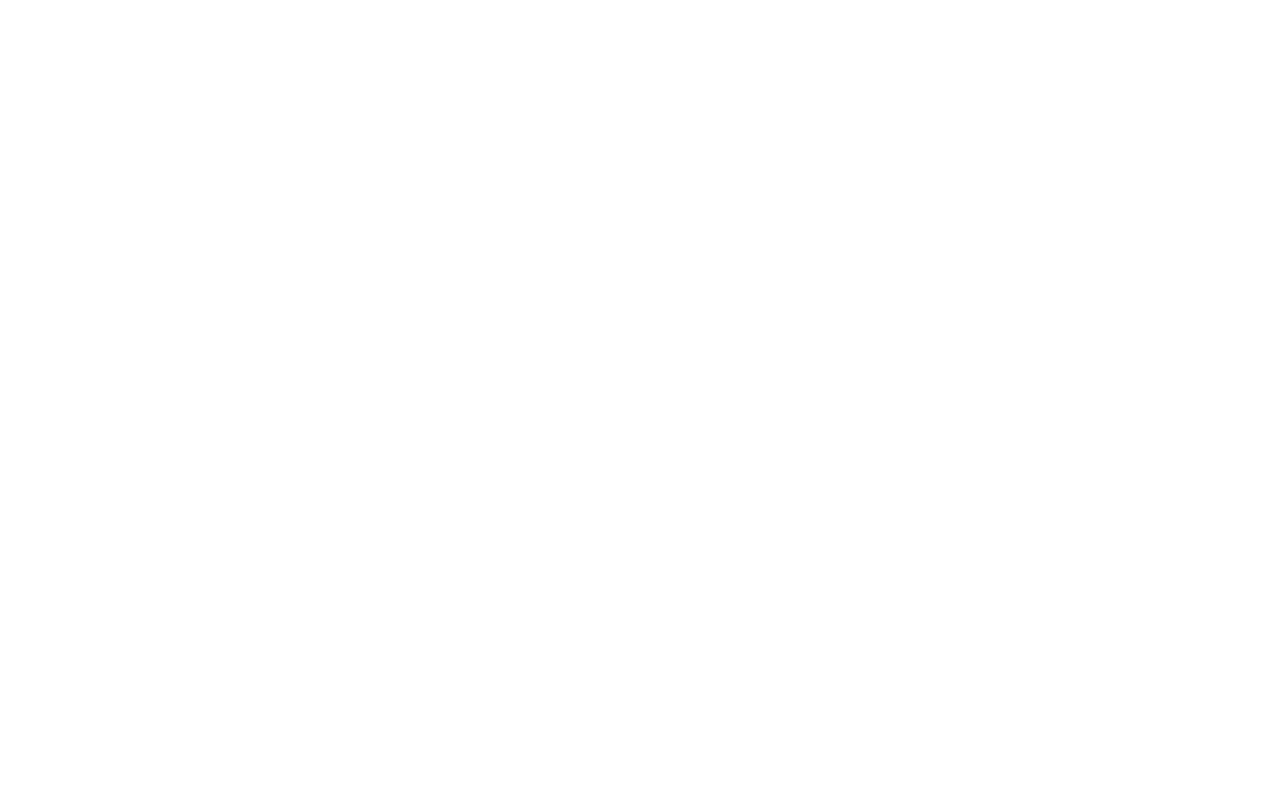
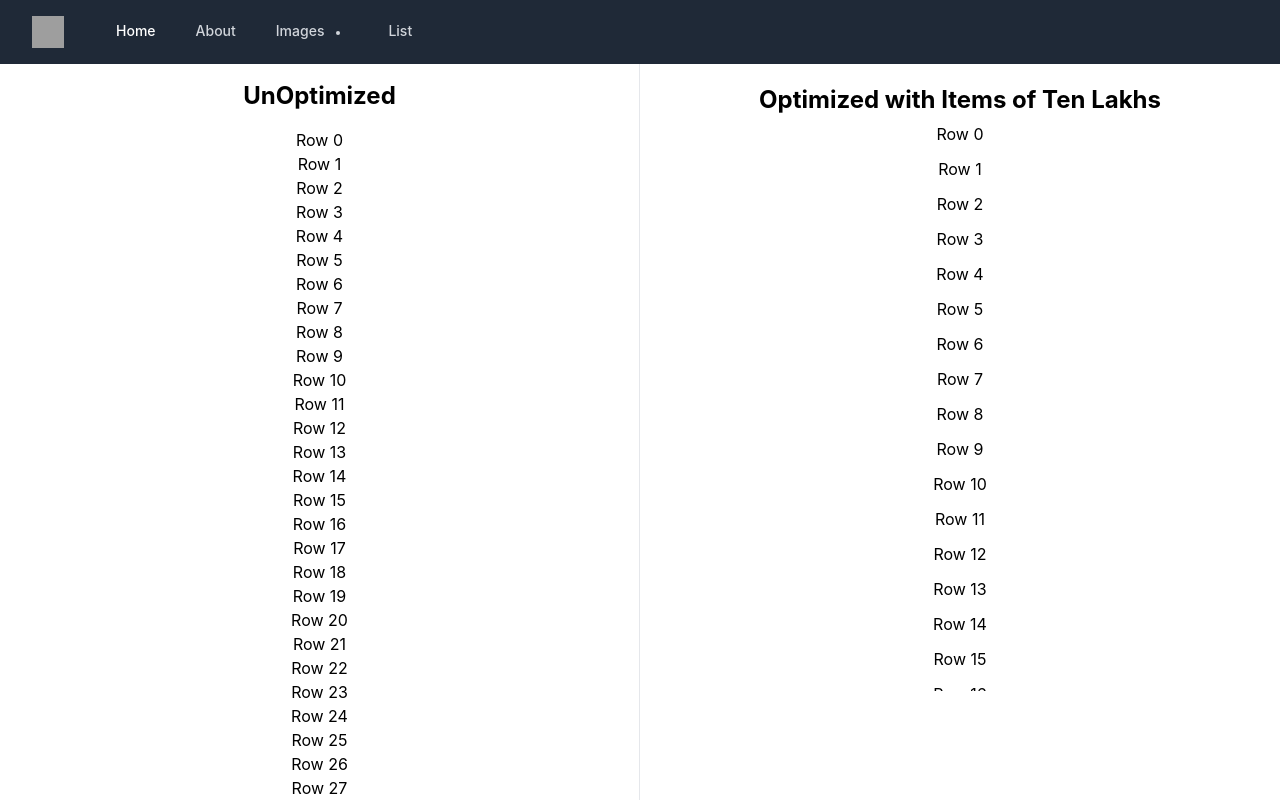
Before and after one commit to Chohankoti/Optimize, a React (Create React App) app: page /list in a window 1280 px wide. Before the commit this address had no page. Shown: the top 800 px of the page. Built offline with nearby package versions, Linux system fonts and the light colour scheme; grey boxes are pictures that could not be loaded.

Commit message:
Virtual Windowing is done just Image is left

```diff
--- a/package.json
+++ b/package.json
@@ -14,6 +14,7 @@
     "react-loading": "^2.0.3",
     "react-router-dom": "^6.22.3",
     "react-scripts": "5.0.1",
+    "react-window": "^1.8.10",
     "tailwindcss": "^3.4.1",
     "web-vitals": "^2.1.4"
   },
--- a/src/App.js
+++ b/src/App.js
@@ -1,13 +1,18 @@
 import React, { lazy} from 'react';
 import { BrowserRouter, Routes, Route } from 'react-router-dom';
 import NavBar from './Components/NavBar';
-// import Home from './Components/Pages/Home';
-// import About from './Components/Pages/About';
-// import Images from './Components/Pages/Images';
+import Home from './Components/Pages/Home';
+import About from './Components/Pages/About';
+import OptimizedImage from './Components/Pages/OptimizedImage';
+import UnOptimizedImage from './Components/Pages/UnOptimizedImage';
+import ListItems from './Components/Pages/ListItems';
 
-const Home = lazy(() => wait(1000).then(()=> import('./Components/Pages/Home')) )
-const About = lazy(() => wait(1000).then(()=> import('./Components/Pages/About')))
-const Images = lazy(() => wait(1000).then(()=>  import('./Components/Pages/Images')))
+// const Home = lazy(() => wait(1000).then(()=> import('./Components/Pages/Home')) )
+// const About = lazy(() => wait(1000).then(()=> import('./Components/Pages/About')))
+// OptimizedImage = lazy(() => wait(1000).then(()=> import('./Components/Pages/OptimizedImage')))
+// UnOptimizedImage = lazy(() => wait(1000).then(()=> import('./Components/Pages/UnOptimizedImage')))
+// const Images = lazy(() => wait(1000).then(()=>  import('./Components/Pages/Images')))
+// const ListItems = lazy(() => wait(1000).then(()=>  import('./Components/Pages/ListItems')))
 
 export default function App() {
   return (
@@ -16,7 +21,9 @@
           <Route path="/" element={<NavBar/>}>
             <Route path="/" element={<Home/>} />
             <Route path="/about" element={<About/>} />
-            <Route path="/images" element={<Images/>} />
+            <Route path="/optimizedimages" element={<OptimizedImage/>} />
+            <Route path="/unoptimizedimages" element={<UnOptimizedImage/>} />
+            <Route path="/list" element={<ListItems/>} />
           </Route>
         </Routes>
     </BrowserRouter>
--- a/src/Components/NavBar.jsx
+++ b/src/Components/NavBar.jsx
@@ -33,12 +33,70 @@
                   >
                     About
                   </Link>
-
+                  <div className="relative">
+                    <button
+                      onClick={() => setIsOpen(!isOpen)}
+                      className="text-gray-300 hover:bg-gray-700 hover:text-white px-3 py-2 rounded-md text-sm font-medium focus:outline-none"
+                    >
+                      Images
+                      <svg
+                        className="h-5 w-5 inline-block ml-1"
+                        xmlns="http://www.w3.org/2000/svg"
+                        viewBox="0 0 20 20"
+                        fill="currentColor"
+                      >
+                        <path
+                          fillRule="evenodd"
+                          d="M10 12a2 2 0 100-4 2 2 0 000 4z"
+                          clipRule="evenodd"
+                        />
+                        <path
+                          fillRule="evenodd"
+                          d="M10 2a8 8 0 100 16 8 8 0 000-16zM2 10a8 8 0 1116 0 8 8 0 01-16 0z"
+                          clipRule="evenodd"
+                        />
+                      </svg>
+                    </button>
+                    <Transition
+                      show={isOpen}
+                      enter="transition ease-out duration-100 transform"
+                      enterFrom="opacity-0 scale-95"
+                      enterTo="opacity-100 scale-100"
+                      leave="transition ease-in duration-75 transform"
+                      leaveFrom="opacity-100 scale-100"
+                      leaveTo="opacity-0 scale-95"
+                    >
+                      {(ref) => (
+                        <div ref={ref} className="absolute z-10 mt-2 w-56 origin-top-right bg-white rounded-md shadow-lg right-0">
+                          <div className="py-1" role="menu" aria-orientation="vertical" aria-labelledby="options-menu">
+                            <Link
+                              to="/optimizedimages"
+                              className="block px-4 py-2 text-sm text-gray-700 hover:bg-gray-100 hover:text-gray-900"
+                              role="menuitem"
+                              tabIndex="-1"
+                              onClick={() => setIsOpen(false)}
+                            >
+                              Optimized Image
+                            </Link>
+                            <Link
+                              to="/unoptimizedimages"
+                              className="block px-4 py-2 text-sm text-gray-700 hover:bg-gray-100 hover:text-gray-900"
+                              role="menuitem"
+                              tabIndex="-1"
+                              onClick={() => setIsOpen(false)}
+                            >
+                              Unoptimized Image
+                            </Link>
+                          </div>
+                        </div>
+                      )}
+                    </Transition>
+                  </div>
                   <Link
-                    to="/images"
+                    to="/list"
                     className="text-gray-300 hover:bg-gray-700 hover:text-white px-3 py-2 rounded-md text-sm font-medium"
                   >
-                    Images
+                    List
                   </Link>
 
                 </div>
@@ -117,11 +175,71 @@
                   About
                 </Link>
 
+                <div className="relative">
+                    <button
+                      onClick={() => setIsOpen(!isOpen)}
+                      className="text-gray-300 hover:bg-gray-700 hover:text-white px-3 py-2 rounded-md text-sm font-medium focus:outline-none"
+                    >
+                      Images
+                      <svg
+                        className="h-5 w-5 inline-block ml-1"
+                        xmlns="http://www.w3.org/2000/svg"
+                        viewBox="0 0 20 20"
+                        fill="currentColor"
+                      >
+                        <path
+                          fillRule="evenodd"
+                          d="M10 12a2 2 0 100-4 2 2 0 000 4z"
+                          clipRule="evenodd"
+                        />
+                        <path
+                          fillRule="evenodd"
+                          d="M10 2a8 8 0 100 16 8 8 0 000-16zM2 10a8 8 0 1116 0 8 8 0 01-16 0z"
+                          clipRule="evenodd"
+                        />
+                      </svg>
+                    </button>
+                    <Transition
+                      show={isOpen}
+                      enter="transition ease-out duration-100 transform"
+                      enterFrom="opacity-0 scale-95"
+                      enterTo="opacity-100 scale-100"
+                      leave="transition ease-in duration-75 transform"
+                      leaveFrom="opacity-100 scale-100"
+                      leaveTo="opacity-0 scale-95"
+                    >
+                      {(ref) => (
+                        <div ref={ref} className="absolute z-10 mt-2 w-56 origin-top-right bg-white rounded-md shadow-lg right-0">
+                          <div className="py-1" role="menu" aria-orientation="vertical" aria-labelledby="options-menu">
+                            <Link
+                              to="/optimizedimages"
+                              className="block px-4 py-2 text-sm text-gray-700 hover:bg-gray-100 hover:text-gray-900"
+                              role="menuitem"
+                              tabIndex="-1"
+                              onClick={() => setIsOpen(false)}
+                            >
+                              Optimized Image
+                            </Link>
+                            <Link
+                              to="/unoptimizedimages"
+                              className="block px-4 py-2 text-sm text-gray-700 hover:bg-gray-100 hover:text-gray-900"
+                              role="menuitem"
+                              tabIndex="-1"
+                              onClick={() => setIsOpen(false)}
+                            >
+                              Unoptimized Image
+                            </Link>
+                          </div>
+                        </div>
+                      )}
+                    </Transition>
+                  </div>
+
                 <Link
-                  to="/images"
+                  to="/list"
                   className="text-gray-300 hover:bg-gray-700 hover:text-white block px-3 py-2 rounded-md text-base font-medium"
                 >
-                  Images
+                  List
                 </Link>
               </div>
             </div>
--- a/src/Components/Pages/Home.jsx
+++ b/src/Components/Pages/Home.jsx
@@ -1,5 +1,5 @@
 import React, { useState, } from 'react';
-// import Cal from './Cal';
+import Cal from './Cal';
 
 export default function Home() {
   const [formData, setFormData] = useState({
@@ -23,16 +23,15 @@
       This method is called dynamic import.
       Dynamic import is a feature in JavaScript that allows you to import modules dynamically at runtime.
 
-
+      import("./Cal.js").then(module => {
+      const Cal = module.default;
+      alert(`Result: ${Cal({ formData }).toFixed(2)}`);
+      })
 
    */}
 
-   import("./Cal.js").then(module => {
-    const Cal = module.default;
+
     alert(`Result: ${Cal({ formData }).toFixed(2)}`);
-    })
-
-    // alert(`Result: ${Cal({ formData }).toFixed(2)}`);
 
   };
 
--- a/src/Components/Pages/Images.jsx
+++ /dev/null
@@ -1,7 +0,0 @@
-import React from 'react'
-
-export default function Images() {
-  return (
-    <div className="flex justify-center items-center h-screen">Images</div>
-  )
-}
--- /dev/null
+++ b/src/Components/Pages/ListItems.jsx
@@ -0,0 +1,37 @@
+import React from 'react';
+import { FixedSizeList as List } from 'react-window';
+
+const Row = ({ index, style }) => (
+    <div style={style} className="flex items-center justify-center">
+      Row {index}
+    </div>
+  );
+
+
+export default function ListItems() {
+  const items = Array.from({ length: 100 }, (_, index) => index);
+
+  return (
+    <div className="flex flex-col h-screen">
+      <div className="flex-1 flex flex-wrap">
+        <div className="w-full md:w-1/2 overflow-auto border-r">
+          <h1 className="text-center text-2xl font-bold py-4">UnOptimized</h1>
+          {items.map((item, index) => (
+            <Row className="items-center" key={index} index={item} />
+          ))}
+        </div>
+        <div className="w-full md:w-1/2 flex flex-col justify-start items-center mt-5">
+          <h1 className="text-center text-2xl font-bold">Optimized with Items of Ten Lakhs</h1>
+          <List
+            height={575}
+            itemCount={1000000}
+            itemSize={35}
+            width={'100%'}
+          >
+            {Row}
+          </List>
+        </div>
+      </div>
+    </div>
+  );
+}
--- /dev/null
+++ b/src/Components/Pages/OptimizedImage.jsx
@@ -0,0 +1,7 @@
+import React from 'react'
+
+export default function OptimizedImage() {
+  return (
+    <div className="flex justify-center items-center h-screen">OptimizedImage</div>
+  )
+}
--- /dev/null
+++ b/src/Components/Pages/UnOptimizedImage.jsx
@@ -0,0 +1,7 @@
+import React from 'react'
+
+export default function UnOptimizedImage() {
+  return (
+    <div className="flex justify-center items-center h-screen">UnOptimizedImage</div>
+  )
+}
```
Also changed, not shown: 1 other file (tests, documents, lock files or other folders).
